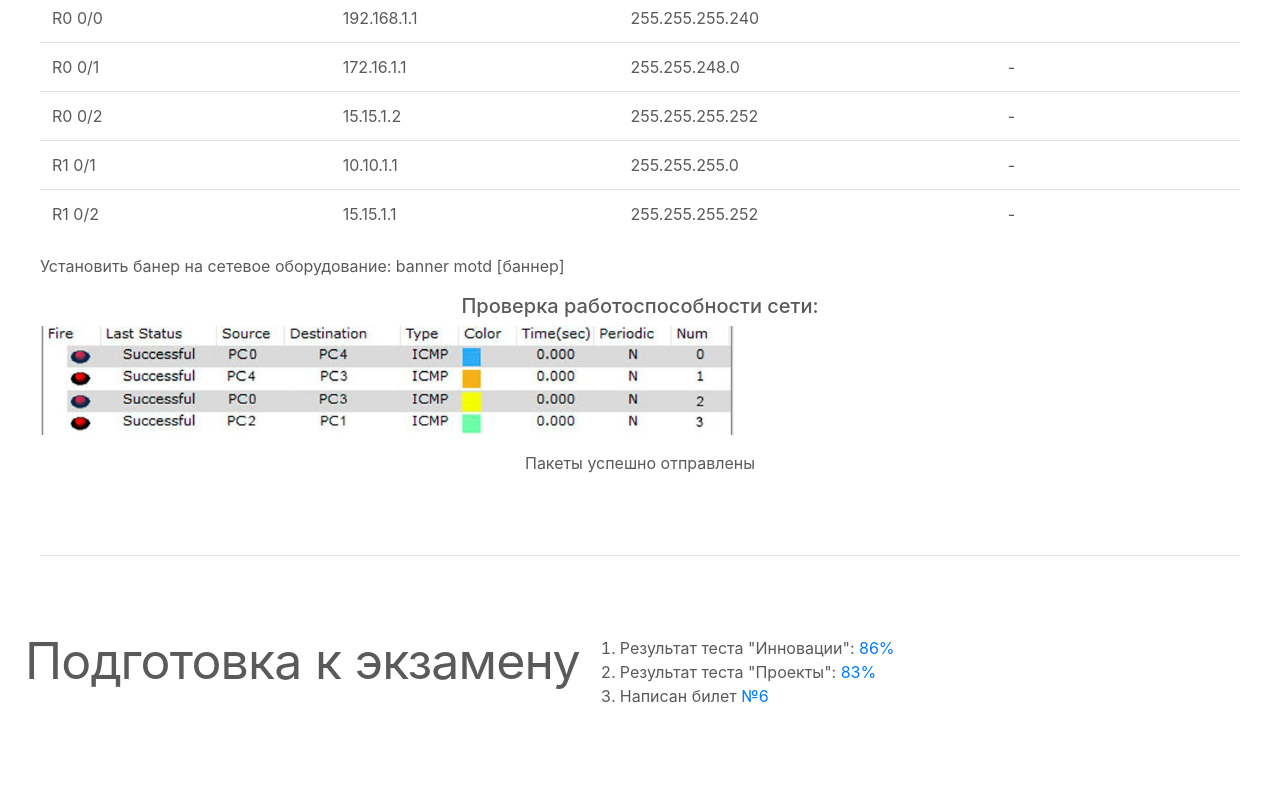
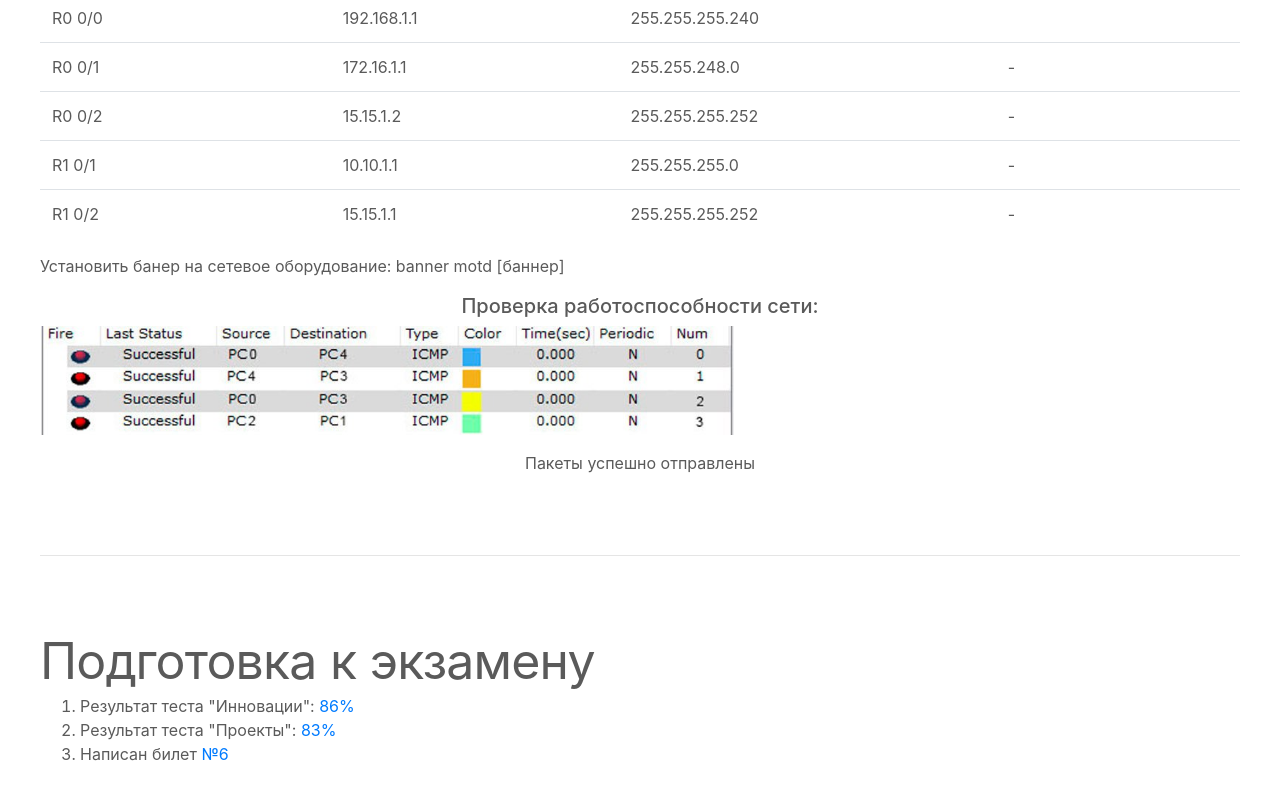
Before and after one commit to KeryB/KeryB.github.io, a plain HTML site: page index.html in a window 1280 px wide. Shown: the part 4118-4918 px from the top of the page. Before the commit the page ends 4890 px from the top, so only its background shows below. Drawn offline with nearby package versions, Linux system fonts and the light colour scheme.

Commit message:
Update index.html

```diff
--- a/index.html
+++ b/index.html
@@ -291,7 +291,7 @@
 
         <hr class="featurette-divider">
 
-        <div class="row featurette">
+        <div>
             <h2 class="featurette-heading">Подготовка к экзамену</h2>
 			<div>
 				<ol>
```
